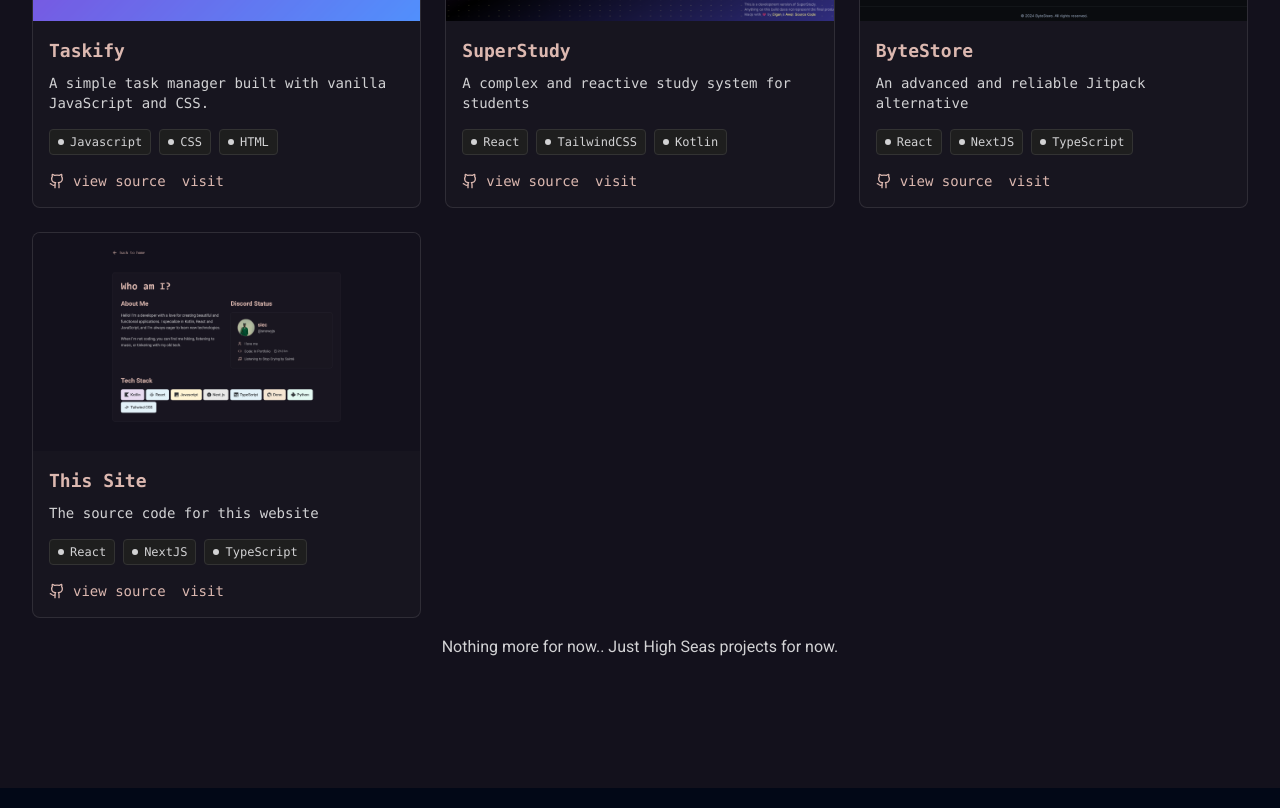
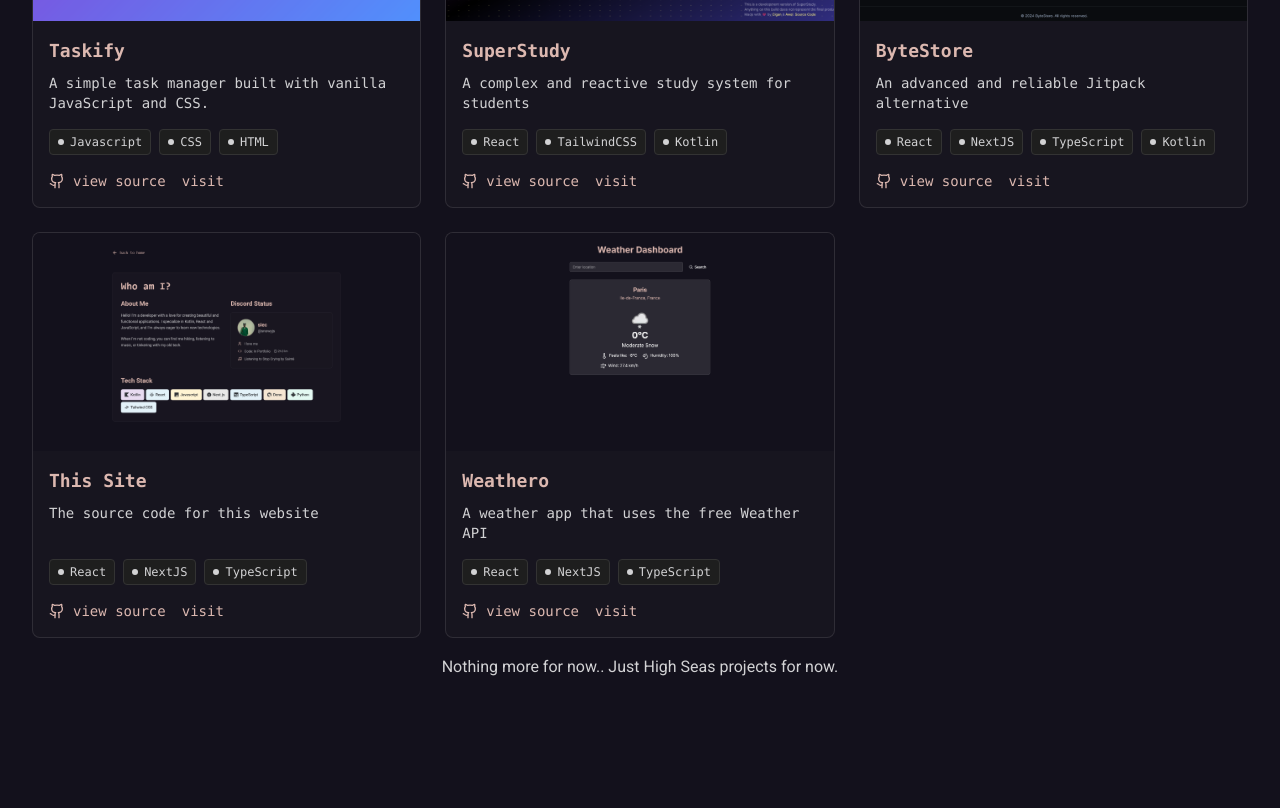
Before and after one commit to snowypy/Portfolio, a Next.js app: page /projects in a window 1280 px wide. Shown: the part 860-1668 px from the top of the page. Built offline with nearby package versions, Linux system fonts and the light colour scheme.

Commit message:
Add Weathero project to the portfolio with updated tags and description

```diff
--- a/app/projects/page.tsx
+++ b/app/projects/page.tsx
@@ -10,6 +10,7 @@
 import superstudy from '../../public/superstudy.png'
 import bytestore from '../../public/bytestore.png'
 import portfolio from '../../public/portfolio.png'
+import weathero from '../../public/weathero.png'
 
 const projects = [
   {
@@ -32,7 +33,7 @@
     title: "ByteStore",
     description: "An advanced and reliable Jitpack alternative",
     image: bytestore,
-    tags: ["React", "NextJS", "TypeScript"],
+    tags: ["React", "NextJS", "TypeScript", "Kotlin"],
     sourceUrl: "https://github.com/snowypy/ByteStore-Frontend",
     visitUrl: "https://bytestore.snowy.codes"
   },
@@ -43,7 +44,15 @@
     tags: ["React", "NextJS", "TypeScript"],
     sourceUrl: "https://github.com/snowypy/portfolio",
     visitUrl: "#"
-  }
+  },
+  {
+    title: "Weathero",
+    description: "A weather app that uses the free Weather API",
+    image: weathero,
+    tags: ["React", "NextJS", "TypeScript"],
+    sourceUrl: "https://github.com/snowypy/Weathero",
+    visitUrl: "https://weathero.snowy.codes"
+  },
 ]
 
 export default function ProjectsPage() {
```
Also changed, not shown: public/weathero.png (added).
